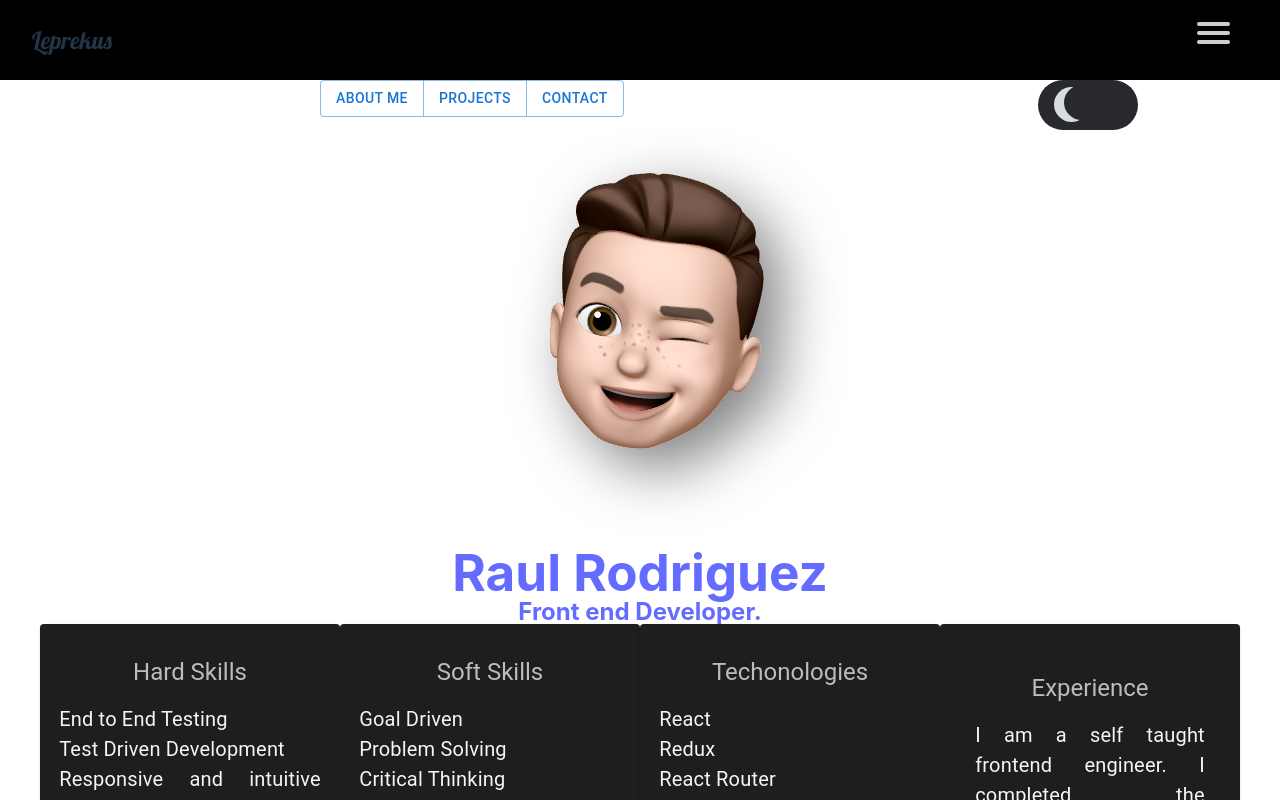
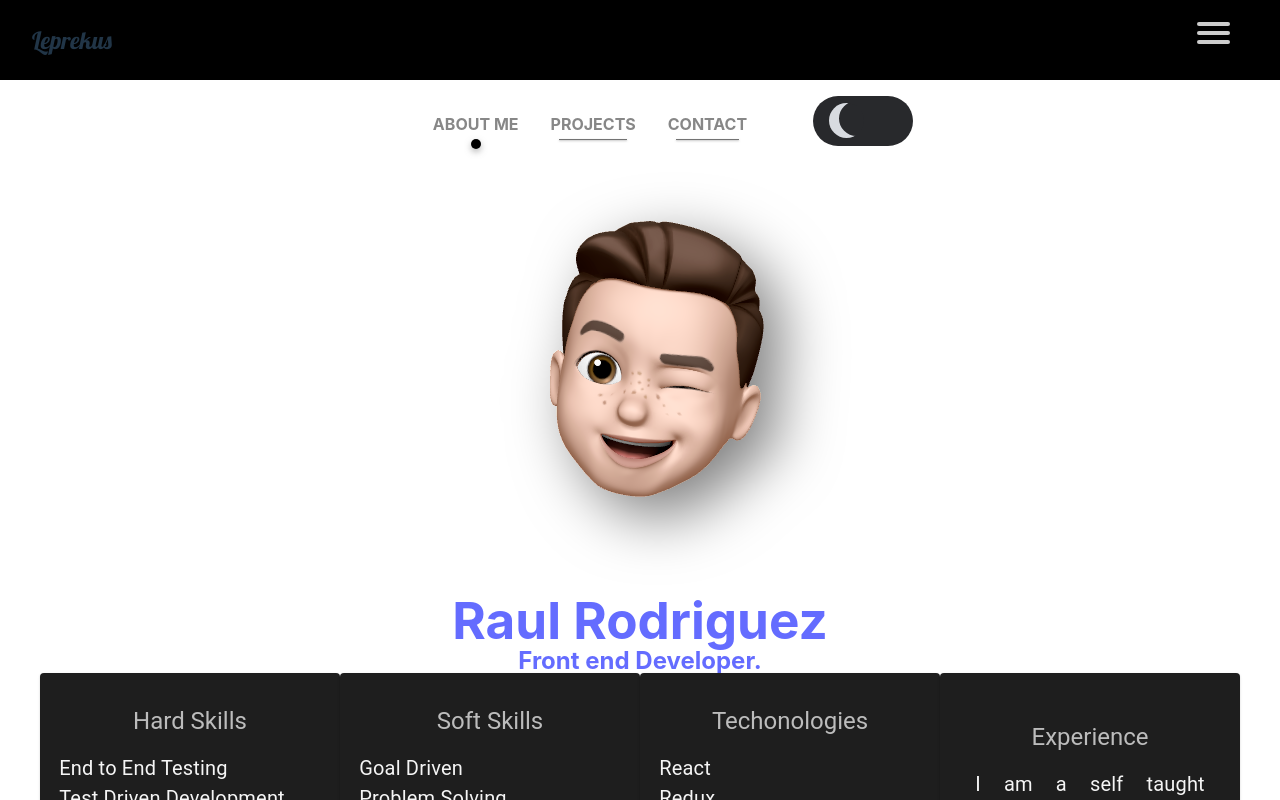
Before and after one commit to Leprekus/react-portfolio-site, a React (Vite) app in the folder leprekus-site/: page / in a window 1280 px wide. Shown: the top 800 px of the page. Built offline with nearby package versions, Linux system fonts and the light colour scheme.

Commit message:
style navbar

```diff
--- a/leprekus-site/src/App.css
+++ b/leprekus-site/src/App.css
@@ -10,3 +10,58 @@
   margin: 0;
   text-align: center;
 }
+.nav-wrapper {
+  display: flex;
+  justify-content: center;
+  margin-top: 1rem;
+}
+
+.nav-button {
+  font-weight: bolder;
+  padding: 1rem;
+  color: rgb(135, 135, 135);
+  /* text-shadow:  5px 15px 25px rgba(82, 82, 82, 0.5); */
+}
+
+.nav-button:hover {
+  transition: 0.2s ease-in;
+  /* text-shadow:  5px 15px 20px rgba(82, 82, 82, 0.5); */
+  color: rgb(121, 120, 120);
+
+}
+
+.nav-button::after {
+  content: " ";
+  background-color: rgb(115, 115, 115);
+  display: block;
+  margin: 0.2rem auto 0 auto;
+  width: 80%;
+  height: 1px;
+
+  box-shadow:  0px 1px 2px rgba(108, 108, 108, 0.5);
+
+}
+.nav-button:hover::after {
+  transition: 0.25s ease-in;
+  box-shadow:  0px 1px 2px rgba(108, 108, 108, 1);
+  width: 90%;
+
+}
+
+.active::after {
+  content: " ";
+  background-color: rgb(0, 0, 0);
+  box-shadow:  0px 3px 6px rgb(108, 108, 108, 0.5);
+  display: block;
+  margin: 0.2rem auto 0 auto;
+  height: 10px;
+  width: 10px;
+  border-radius: 100%;
+}
+
+.active:hover:after {
+  height: 10px;
+  width: 10px;
+  transform: translate(0, -20%);
+
+}
--- a/leprekus-site/src/App.jsx
+++ b/leprekus-site/src/App.jsx
@@ -2,8 +2,8 @@ import { useState } from 'react'
 import reactLogo from './assets/react.svg'
 import './App.css'
 import { Outlet } from 'react-router-dom'
-import { ButtonGroup, Grid, Button } from '@mui/material'
-import { Link } from 'react-router-dom'
+import { ButtonGroup, Grid, Button, Divider } from '@mui/material'
+import { NavLink } from 'react-router-dom'
 import { HamburgerMenu } from './components/hamburguerMenu/HamburgerMenu'
 import { DayNightMode } from './components/DayNightMode/DayNightMode'
 function App() {
@@ -25,12 +25,7 @@ function App() {
     fontFamily: 'Hind, sans-serif',
     fontFamily: 'Lobster, cursive'
   }
-  const group = {
-    display: 'flex',
-    width: '60%',
-    marginLeft: '25%',
-    justifyContent: 'space-between'
-  }
+
   return (
     <div className="App">
       <nav style={nav} role='navigation'>
@@ -40,11 +35,12 @@ function App() {
         <HamburgerMenu/>
       </nav>
 
-      <div style={group}>
+      <div className='nav-wrapper'>
         <ButtonGroup>
-          <Button component={Link} to='/'>About Me</Button>
-          <Button component={Link} to='projects'>Projects</Button>
-          <Button component={Link} to='projects'>Contact</Button>
+          <NavLink activeClassName='active' className='nav-button' to='/'>ABOUT ME</NavLink>
+          <Divider/>
+          <NavLink activeClassName='active' className='nav-button' to='projects'>PROJECTS</NavLink>
+          <NavLink activeClassName='active' className='nav-button' to='projects'>CONTACT</NavLink>
         </ButtonGroup>
         <DayNightMode/>
       </div>
--- a/leprekus-site/src/index.css
+++ b/leprekus-site/src/index.css
@@ -6,7 +6,8 @@
 
   color-scheme: light dark;
   color: rgba(255, 255, 255, 0.87);
-  background-color: #242424;
+  /* background-color: #242424; */
+  background-color: #ffffff;
 
   font-synthesis: none;
   text-rendering: optimizeLegibility;
```
